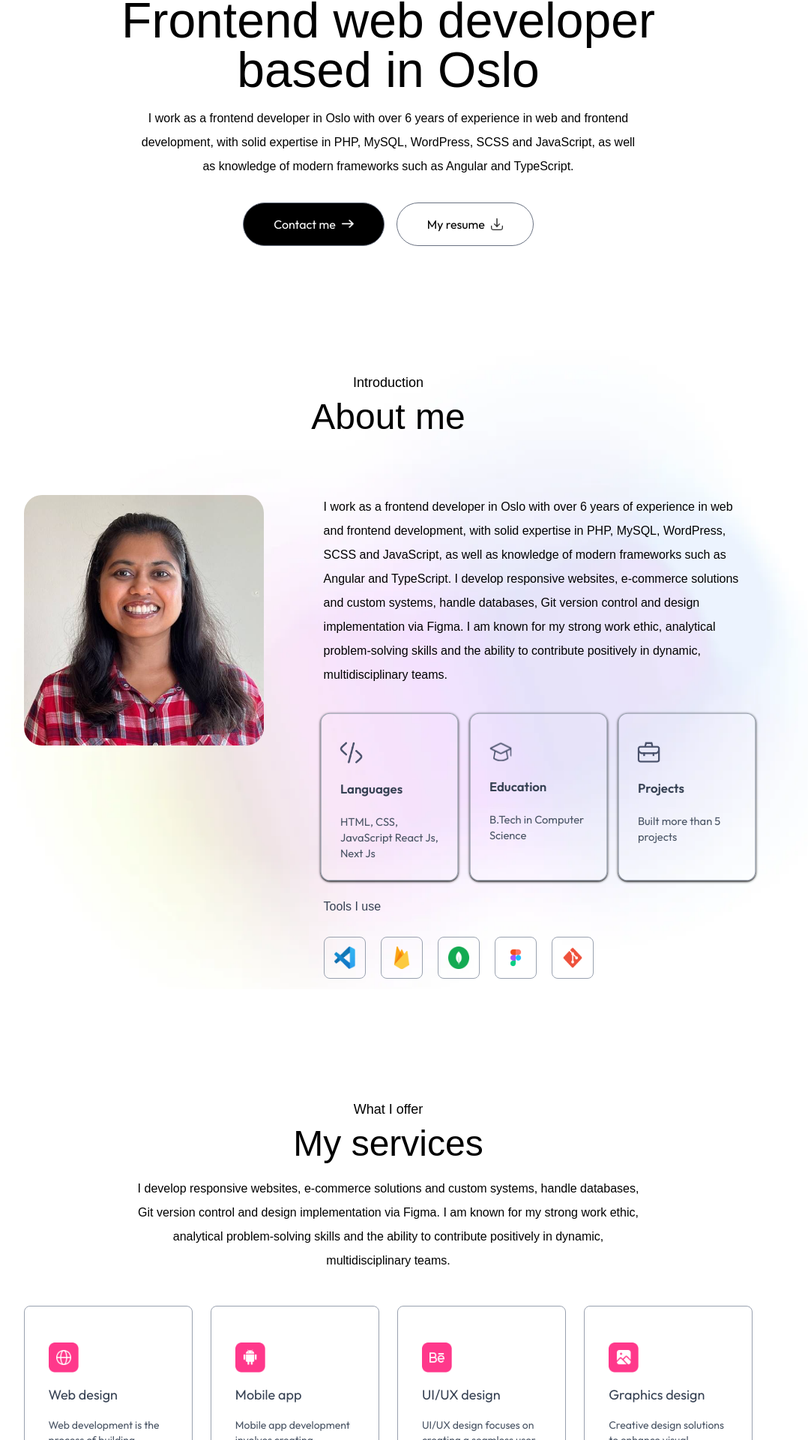
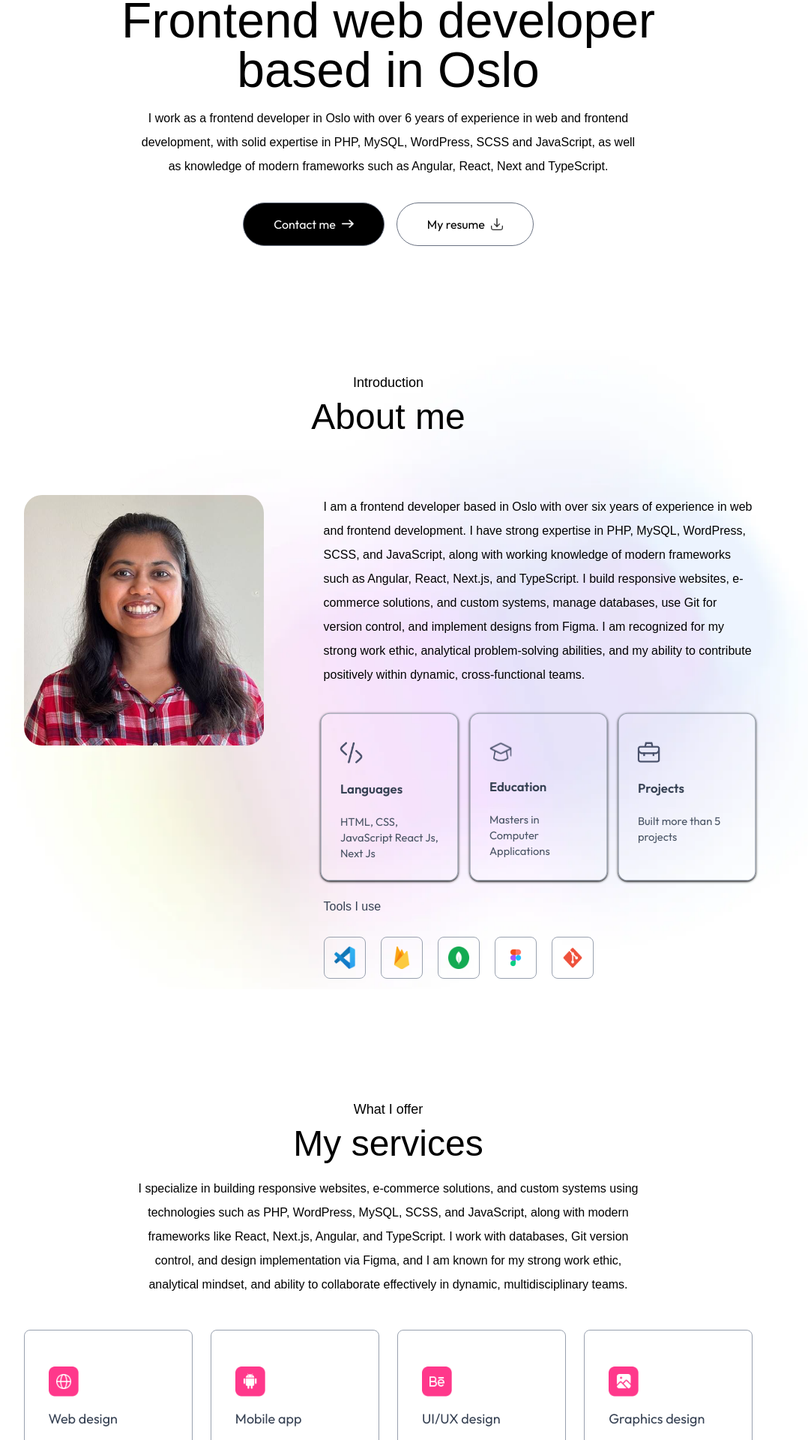
Before and after one commit to devmanoshri/Protfolio, a Next.js app: page / in a window 1280 px wide. Shown: the part 344-2264 px from the top of the page at 75% size, without its empty margins (122-1200 px from the left). Built offline with nearby package versions, Linux system fonts and the light colour scheme; a web font is replaced by a local one.

Commit message:
Update details

```diff
--- a/app/components/About.tsx
+++ b/app/components/About.tsx
@@ -35,7 +35,7 @@ function About({ isDarkMode }: { isDarkMode: boolean }) {
                     whileInView={{ opacity: 1 }}
                     transition={{ duration: 0.6, delay: 0.8 }}
                     className='flex-1'>
-                    <p className='mb-10 max-w-2xl font-ovo'>I work as a frontend developer in Oslo with over 6 years of experience in web and frontend development, with solid expertise in PHP, MySQL, WordPress, SCSS and JavaScript, as well as knowledge of modern frameworks such as Angular and TypeScript. I develop responsive websites, e-commerce solutions and custom systems, handle databases, Git version control and design implementation via Figma. I am known for my strong work ethic, analytical problem-solving skills and the ability to contribute positively in dynamic, multidisciplinary teams.</p>
+                    <p className='mb-10 max-w-2xl font-ovo'>I am a frontend developer based in Oslo with over six years of experience in web and frontend development. I have strong expertise in PHP, MySQL, WordPress, SCSS, and JavaScript, along with working knowledge of modern frameworks such as Angular, React, Next.js, and TypeScript. I build responsive websites, e-commerce solutions, and custom systems, manage databases, use Git for version control, and implement designs from Figma. I am recognized for my strong work ethic, analytical problem-solving abilities, and my ability to contribute positively within dynamic, cross-functional teams.</p>
                     <motion.ul className='grid grid-cols-1 sm:grid-cols-3 gap-6 max-w-2xl'
                         initial={{ opacity: 0 }}
                         whileInView={{ opacity: 1 }}
--- a/app/components/Footer.tsx
+++ b/app/components/Footer.tsx
@@ -6,9 +6,11 @@ function Footer({ isDarkMode }: { isDarkMode: boolean }) {
     return (
         <div className='mt-20'>
             <div className='text-center'>
-        <Image src={isDarkMode? assets.logo_dark:assets.logo} alt='footer-logo' className='w-36 mx-auto mb-2 '/>
-        <div className='w-max flex items-center gap-2 mx-auto'>
-             <Image src={isDarkMode? assets.mail_icon_dark :assets.mail_icon} alt='footer-logo' className='w-6'/>manoshri.no@gmail.com
+                <Image src={isDarkMode ? assets.manoshri_logo_dark : assets.manoshri_logo_white} alt='footer-logo' className='w-36 mx-auto mb-2 ' />
+                <div>
+                    <a href="mailto:manoshri.no@gmail.com" className='w-max inline-flex items-center gap-2 mx-auto'>
+                        <Image src={isDarkMode ? assets.mail_icon_dark : assets.mail_icon} alt='footer-logo' className='w-6' />manoshri.no@gmail.com
+                    </a>
                 </div>
             </div>
             <div className='text-center sm:flex items-center justify-between border-t border-gray-400 mx-[10%] mt-12 py-6'>
--- a/app/components/Header.tsx
+++ b/app/components/Header.tsx
@@ -28,7 +28,7 @@ function Header({ isDarkMode }: { isDarkMode: boolean }) {
                 initial={{ opacity: 0 }}
                 whileInView={{ opacity: 1 }}
                 transition={{ duration: 0.6, delay: 0.7 }}
-                className='max-w-2xl mx-auto font-ovo'>I work as a frontend developer in Oslo with over 6 years of experience in web and frontend development, with solid expertise in PHP, MySQL, WordPress, SCSS and JavaScript, as well as knowledge of modern frameworks such as Angular and TypeScript.
+                className='max-w-2xl mx-auto font-ovo'>I work as a frontend developer in Oslo with over 6 years of experience in web and frontend development, with solid expertise in PHP, MySQL, WordPress, SCSS and JavaScript, as well as knowledge of modern frameworks such as Angular, React, Next and TypeScript.
             </motion.p>
             <div className='flex flex-col sm:flex-row items-center gap-4 mt-4'>
                 <motion.a
--- a/app/components/Services.tsx
+++ b/app/components/Services.tsx
@@ -27,7 +27,7 @@ function Services({ isDarkMode }: { isDarkMode: boolean }) {
                 initial={{ opacity: 0 }}
                 whileInView={{ opacity: 1 }}
                 transition={{ delay: 0.7, duration: 0.5 }}
-                className='text-center max-w-2xl mx-auto mt-5 mb-12 font-ovo'>I develop responsive websites, e-commerce solutions and custom systems, handle databases, Git version control and design implementation via Figma. I am known for my strong work ethic, analytical problem-solving skills and the ability to contribute positively in dynamic, multidisciplinary teams.</motion.p>
+                className='text-center max-w-2xl mx-auto mt-5 mb-12 font-ovo'>I specialize in building responsive websites, e-commerce solutions, and custom systems using technologies such as PHP, WordPress, MySQL, SCSS, and JavaScript, along with modern frameworks like React, Next.js, Angular, and TypeScript. I work with databases, Git version control, and design implementation via Figma, and I am known for my strong work ethic, analytical mindset, and ability to collaborate effectively in dynamic, multidisciplinary teams.</motion.p>
             <motion.div
                 initial={{ opacity: 0 }}
                 whileInView={{ opacity: 1 }}
--- a/assets/assets.js
+++ b/assets/assets.js
@@ -115,7 +115,7 @@ export const serviceData = [
 
 export const infoList = [
     { icon: assets.code_icon, iconDark: assets.code_icon_dark, title: 'Languages', description: 'HTML, CSS, JavaScript React Js, Next Js' },
-    { icon: assets.edu_icon, iconDark: assets.edu_icon_dark, title: 'Education', description: 'B.Tech in Computer Science' },
+    { icon: assets.edu_icon, iconDark: assets.edu_icon_dark, title: 'Education', description: 'Masters in Computer Applications' },
     { icon: assets.project_icon, iconDark: assets.project_icon_dark, title: 'Projects', description: 'Built more than 5 projects' }
 ];
 
```
Lines whose indentation alone changed are shown as unchanged.
